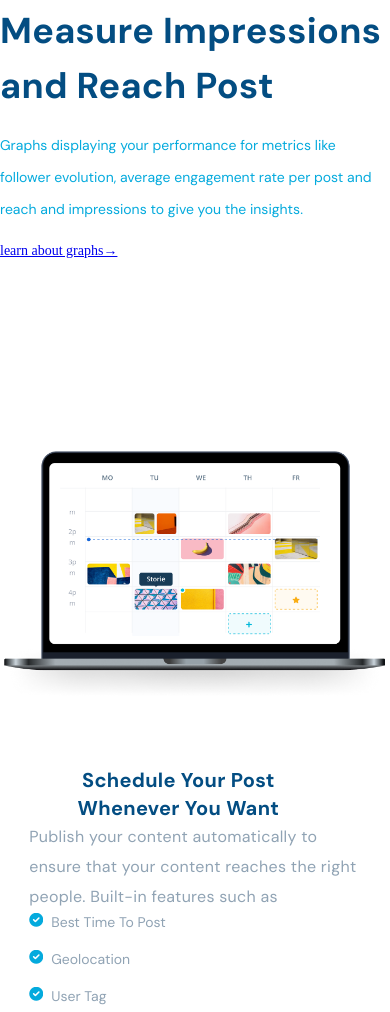
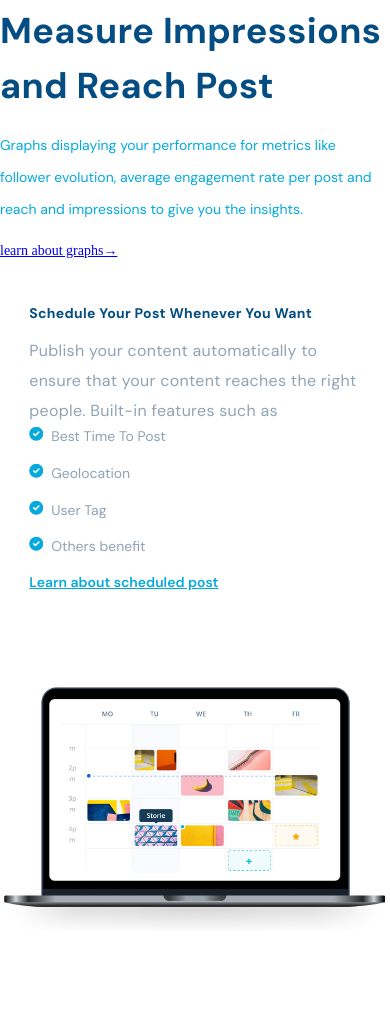
Before and after one commit to Adeola935/Ehya, a plain HTML site: page index.html in a window 390 px wide. Shown: the part 1572-2584 px from the top of the page. Drawn offline with Linux system fonts and the light colour scheme.

Commit message:
new section

```diff
--- a/index.html
+++ b/index.html
@@ -77,7 +77,7 @@
              <img src="/images/iphone.png" alt="iPhone">
           </div>
           <div class="arrow">
-            <img src="/images/arrow.png" />
+            <img src="/images/arrow.png" alt="arrow"/>
           </div>
         </div>
         <div class="postText">
--- a/styl.css
+++ b/styl.css
@@ -691,7 +691,7 @@ margin-top: 1rem;
     }
     .scheduleText h3{
         font-size: 30px;
-        line-height: 45%;
+        line-height: 45px;
         color: #034D82;
         width: 100%;
     }
@@ -754,7 +754,7 @@ margin-top: 1rem;
     }
 }
 
-@media (max-width: 425px){
+@media (max-width: 427px){
     .footLogo img{
         width: 100%;
     }
@@ -813,23 +813,20 @@ margin-top: 1rem;
         font-size: 14px;
     }
     .schedule{
-        flex-direction: column-reverse;
+        flex-direction: column;
         width: 100%;
-        margin: auto;
-        margin-top: 10rem;
-
-
+        margin-top: 2rem;
     }
     .scheduleText{
         width: 85%;
-        margin: 0 auto;
     }
 
     .scheduleText h3{
-        width: 90%;
-        line-height: 1.4;
+        width: 100%;
+        font-size: 14px;
+        /* line-height: 1.4;
         text-align: center;
-        font-size: clamp(20px, 4vw, 30px);
+        font-size: clamp(20px, 4vw, 30px); */
     }
     .scheduleText p{
         font-size: 16px;
```
